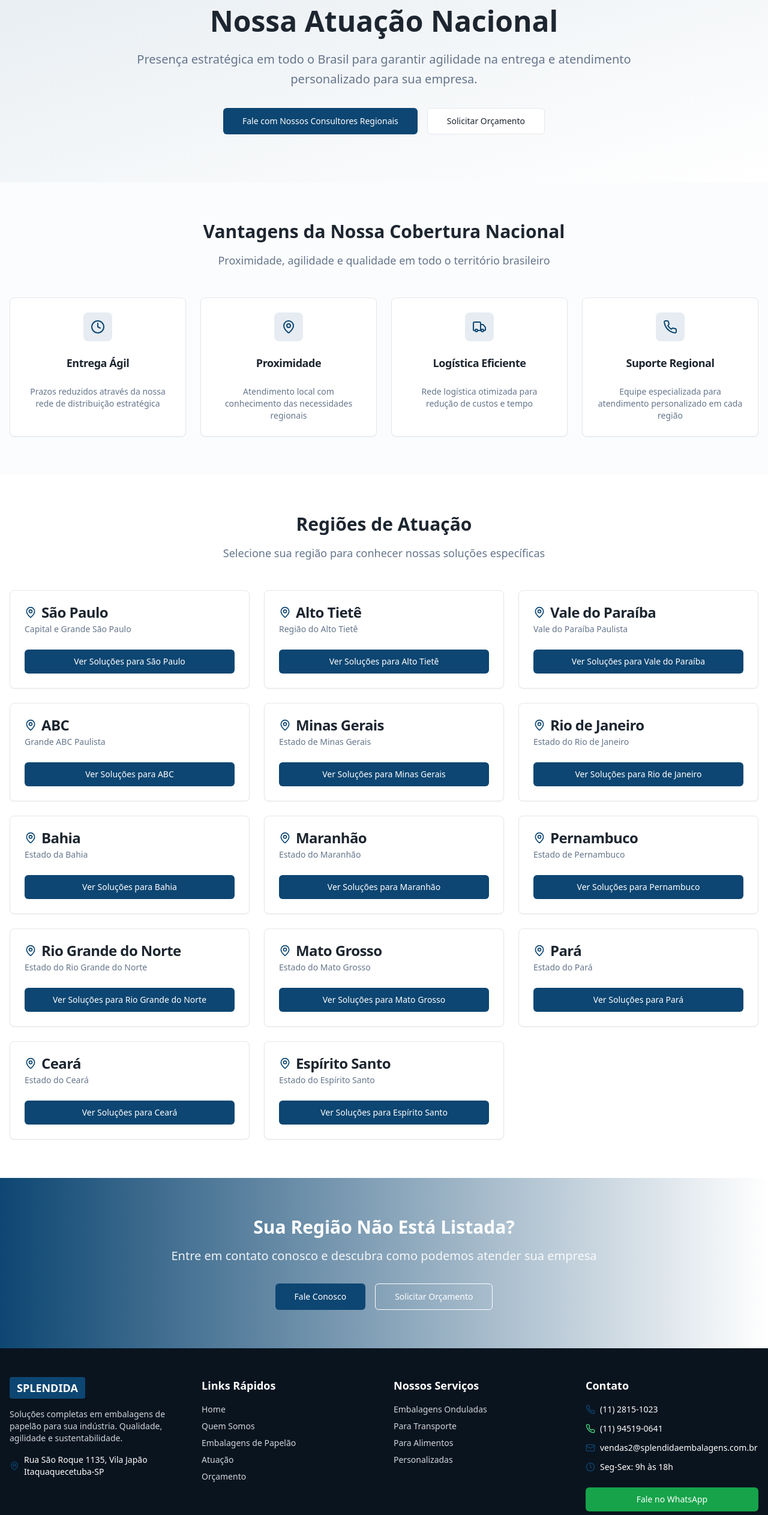
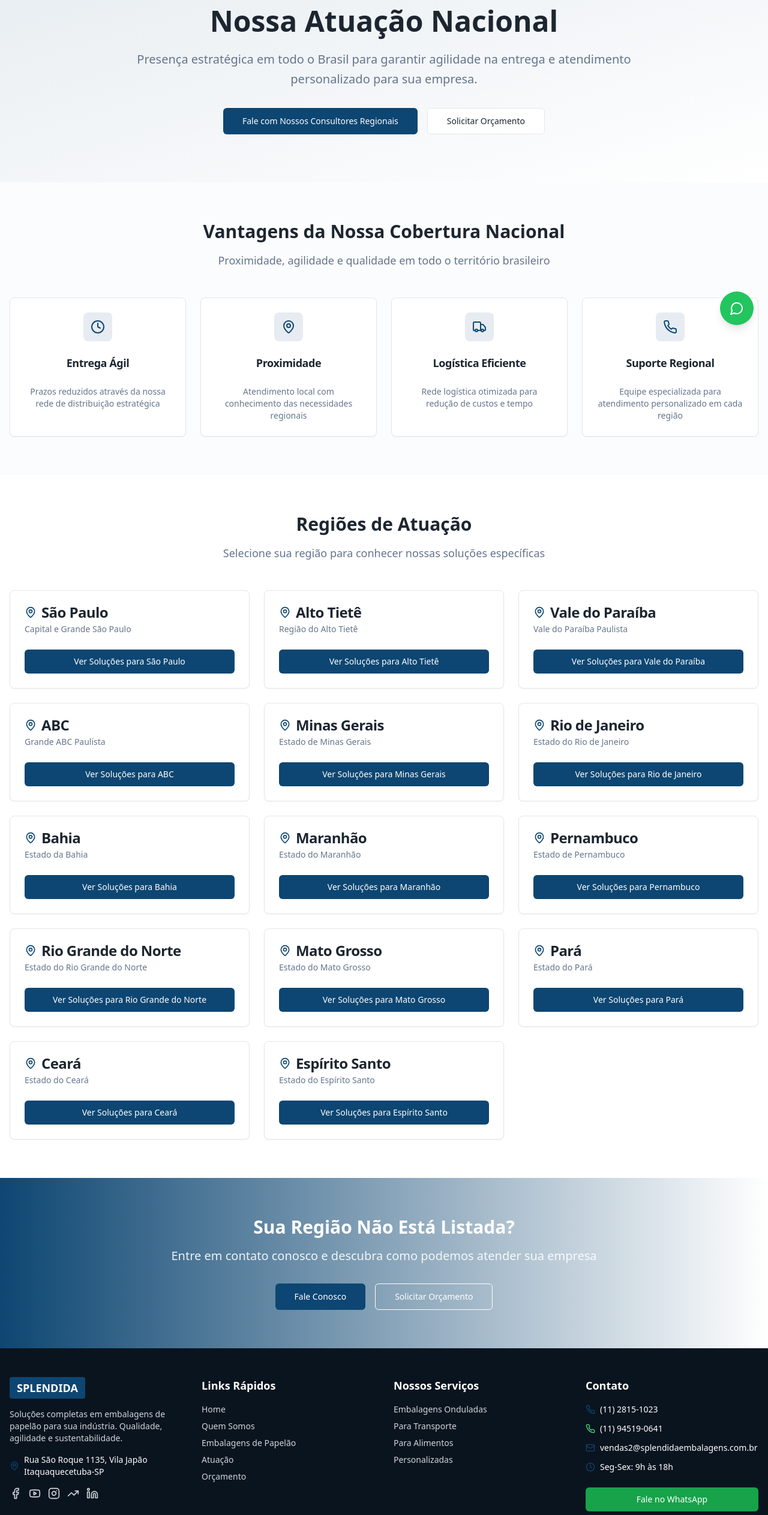
Before and after one commit to petrosinoo/splendida-reimagined-packaging, a React (Vite) app: page /atuacao in a window 1280 px wide. Shown: the part 234-2760 px from the top of the page at 60% size. Built offline with nearby package versions, Linux system fonts and the light colour scheme.

Commit message:
Adiciona redes sociais e botão WhatsApp
Adiciona ícones de redes sociais no rodapé, abaixo do endereço. Adiciona um botão responsivo do WhatsApp fixo no canto inferior direito da tela, com cor verde clara e o mesmo CTA dos outros botões.

```diff
--- a/src/components/Footer.tsx
+++ b/src/components/Footer.tsx
@@ -1,6 +1,6 @@
 import React from 'react';
 import { Link } from 'react-router-dom';
-import { Phone, Mail, MapPin, Clock } from 'lucide-react';
+import { Phone, Mail, MapPin, Clock, Facebook, Youtube, Instagram, TrendingUp, Linkedin } from 'lucide-react';
 import { Button } from '@/components/ui/button';
 
 const Footer = () => {
@@ -23,6 +23,57 @@ const Footer = () => {
               <div className="flex items-center space-x-2">
                 <MapPin className="h-4 w-4 text-secondary" />
                 <span>Rua São Roque 1135, Vila Japão<br />Itaquaquecetuba-SP</span>
+              </div>
+            </div>
+
+            {/* Social Media */}
+            <div className="mt-4">
+              <div className="flex space-x-3">
+                <a
+                  href="https://www.facebook.com/splendidaembalagens"
+                  target="_blank"
+                  rel="noopener noreferrer"
+                  className="text-gray-300 hover:text-blue-500 transition-colors"
+                  title="Facebook"
+                >
+                  <Facebook className="h-5 w-5" />
+                </a>
+                <a
+                  href="https://www.youtube.com/@splendidalp"
+                  target="_blank"
+                  rel="noopener noreferrer"
+                  className="text-gray-300 hover:text-red-500 transition-colors"
+                  title="YouTube"
+                >
+                  <Youtube className="h-5 w-5" />
+                </a>
+                <a
+                  href="https://www.instagram.com/splendida_embalagens"
+                  target="_blank"
+                  rel="noopener noreferrer"
+                  className="text-gray-300 hover:text-pink-500 transition-colors"
+                  title="Instagram"
+                >
+                  <Instagram className="h-5 w-5" />
+                </a>
+                <a
+                  href="https://www.tiktok.com/@splendidaembalage"
+                  target="_blank"
+                  rel="noopener noreferrer"
+                  className="text-gray-300 hover:text-black transition-colors"
+                  title="TikTok"
+                >
+                  <TrendingUp className="h-5 w-5" />
+                </a>
+                <a
+                  href="https://www.linkedin.com/company/caixas-de-papel-o-splendida-embalagens/"
+                  target="_blank"
+                  rel="noopener noreferrer"
+                  className="text-gray-300 hover:text-blue-700 transition-colors"
+                  title="LinkedIn"
+                >
+                  <Linkedin className="h-5 w-5" />
+                </a>
               </div>
             </div>
           </div>
--- a/src/components/Layout.tsx
+++ b/src/components/Layout.tsx
@@ -1,6 +1,7 @@
 import React from 'react';
 import Header from './Header';
 import Footer from './Footer';
+import WhatsAppFloat from './WhatsAppFloat';
 
 interface LayoutProps {
   children: React.ReactNode;
@@ -14,6 +15,7 @@ const Layout: React.FC<LayoutProps> = ({ children }) => {
         {children}
       </main>
       <Footer />
+      <WhatsAppFloat />
     </div>
   );
 };
--- /dev/null
+++ b/src/components/WhatsAppFloat.tsx
@@ -0,0 +1,18 @@
+import React from 'react';
+import { MessageCircle } from 'lucide-react';
+
+const WhatsAppFloat = () => {
+  return (
+    <a
+      href="https://api.whatsapp.com/send/?phone=5511945190641&text=Ol%C3%A1%21+Gostaria+de+saber+mais+sobre+embalagens+de+papel%C3%A3o.&type=phone_number&app_absent=0"
+      target="_blank"
+      rel="noopener noreferrer"
+      className="fixed bottom-6 right-6 z-50 bg-green-500 hover:bg-green-600 text-white p-4 rounded-full shadow-lg transition-all duration-300 hover:scale-110 focus:outline-none focus:ring-4 focus:ring-green-300"
+      title="Fale conosco no WhatsApp"
+    >
+      <MessageCircle className="h-6 w-6" />
+    </a>
+  );
+};
+
+export default WhatsAppFloat;
```
